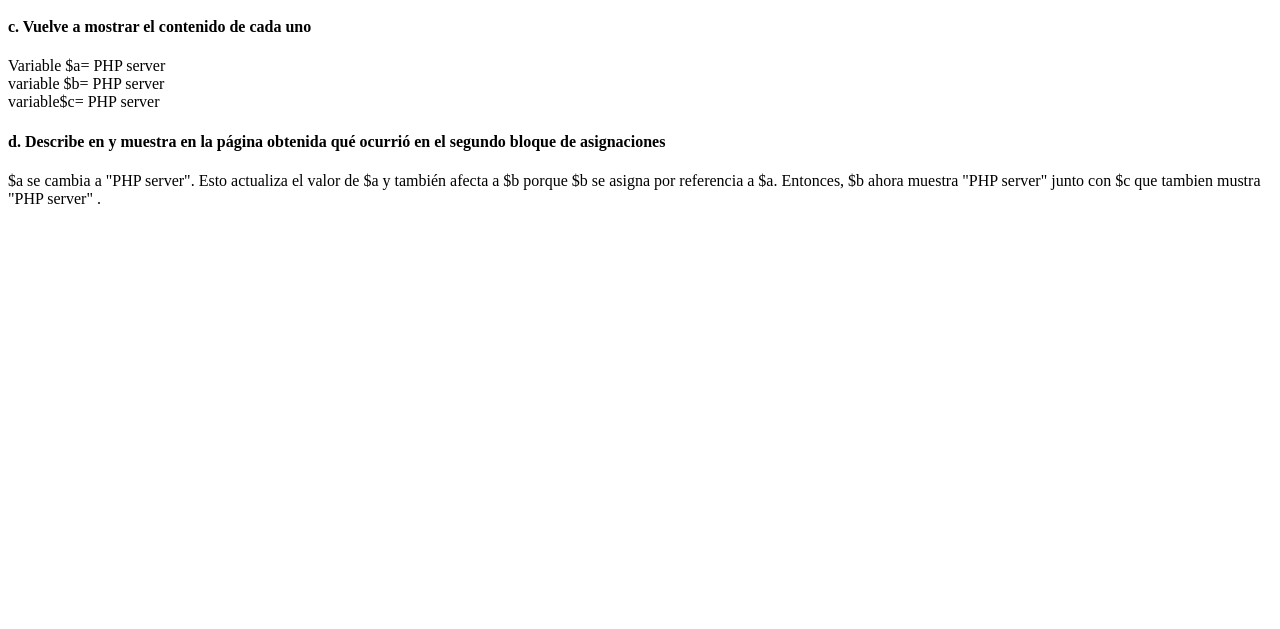
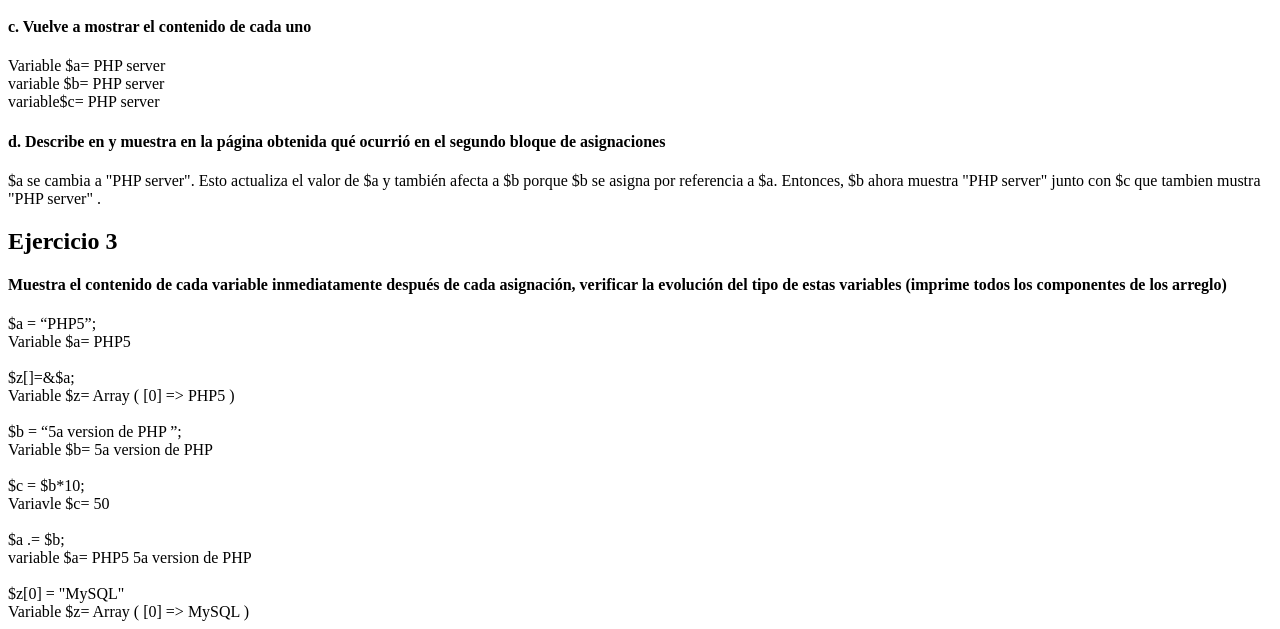
Before and after one commit to Ignacio7Bllk/tecweb, a PHP site: page / in a window 1280 px wide. Shown: the part 681-1310 px from the top of the page. Before the commit the page ends 885 px from the top, so only its background shows below. Run offline with PHP 8.4, Linux system fonts and the light colour scheme.

Commit message:
Termine el ejercicio 3

```diff
--- a/practicas/p04/index.php
+++ b/practicas/p04/index.php
@@ -74,6 +74,53 @@ afecta a $b porque $b se asigna por referencia a $a. Entonces, $b ahora muestra
 unset($a,$b,$c);
 ?>
 
+<h2>
+    Ejercicio 3
+</h2>
+<h4>Muestra el contenido de cada variable inmediatamente después de cada asignación,
+verificar la evolución del tipo de estas variables (imprime todos los componentes de los
+arreglo)</h4>
+
+<?php
+echo'$a = “PHP5”;<br>';
+$a="PHP5 ";
+echo'Variable $a= '.$a.'<br><br>';
+
+
+echo'$z[]=&$a;<br>';
+$z[]=&$a;
+echo 'Variable $z= ';
+print_r($z);
+echo'<br><br>';
+
+echo'$b = “5a version de PHP ”;<br>';
+$b = "5a version de PHP";
+echo 'Variable $b= '.$b.'<br><br>';
+
+
+echo'$c = $b*10;<br>';
+$x = intval($b);
+$c = $x * 10;
+echo 'Variavle $c= ';
+print_r($c);
+echo '<br><br>';
+
+echo'$a .= $b; <br>';
+$a .= $b;
+echo'variable $a= '.$a.'<br><br>';
+/*
+echo'$b *= $c;<br>';
+$b *= $c;
+*/
+
+echo '$z[0] = "MySQL"<br>';
+$z[0] = "MySQL";
+echo 'Variable $z= ';
+print_r($z);
+?>
+
+
+
 
 </body>
 </html>
```
